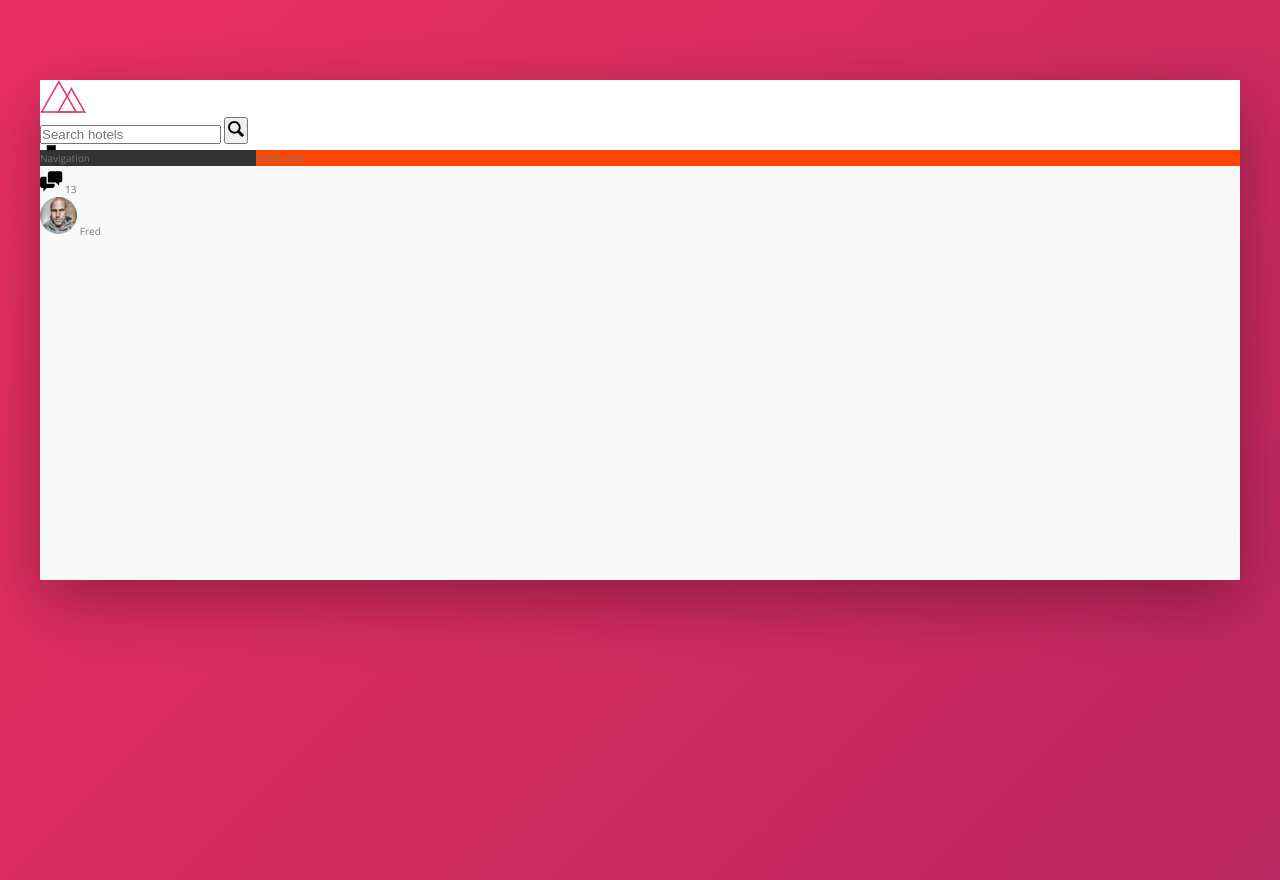
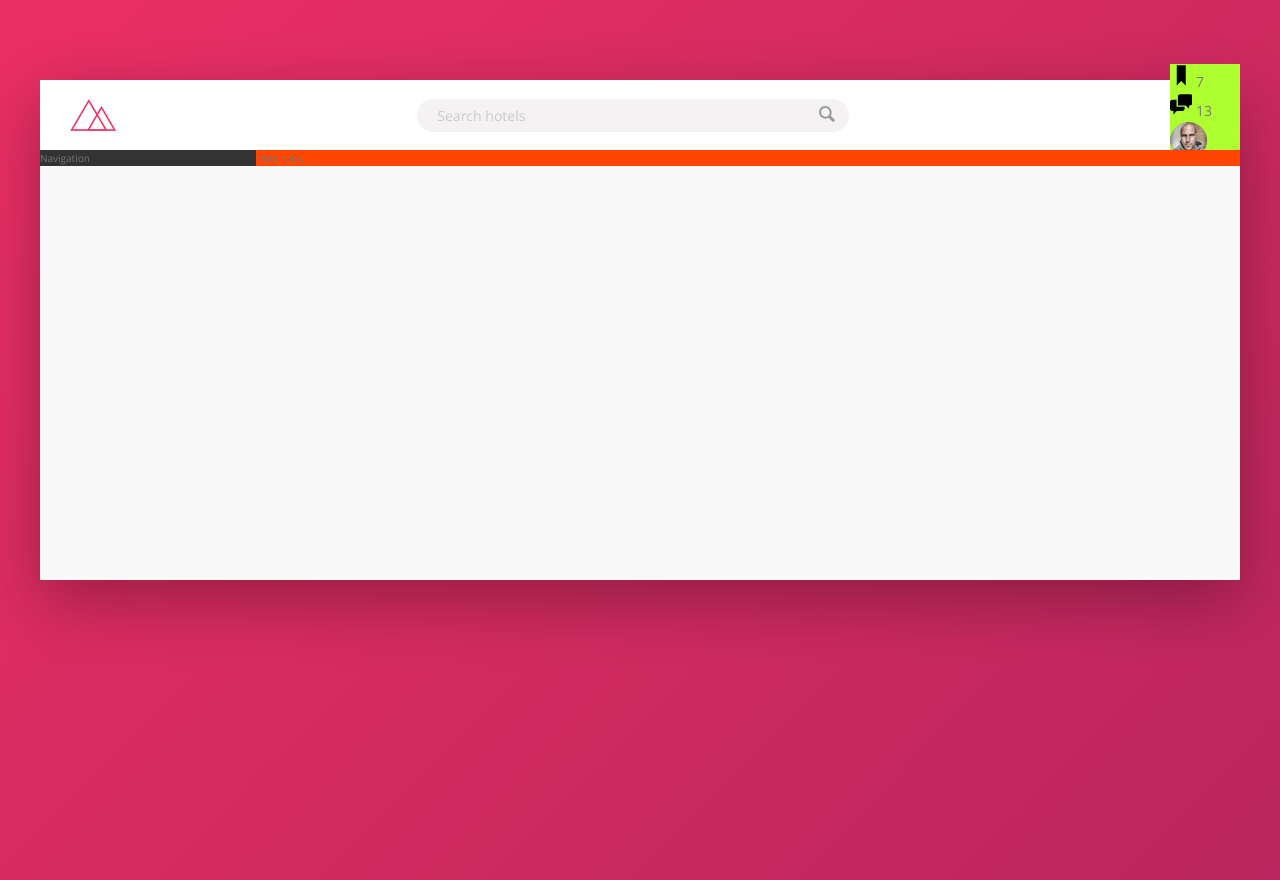
Before and after one commit to oFrederic/Trillo, a website: page index.html in a window 1280 px wide. Drawn offline with nearby package versions, Linux system fonts and the light colour scheme.

Commit message:
building the header part_2

```diff
--- a/sass/_components.scss
+++ b/sass/_components.scss
@@ -1,24 +1,69 @@
 //////////////// LOGO ////////////////
 .logo {
   height: 3.25rem;
+  margin-left: 3rem;
 }
 
 /////////////// SEARCH ///////////////
 .search {
+  flex: 0 0 40%;
+  display: flex;
+  align-items: center;
+  justify-content: center;
+
+  margin-left: -3.25rem; // to counter the margin-right: -3.25rem; of &__input
+
   &__input {
+    font-size: inherit;
+    font-family: inherit;
+    color: inherit;
+    background-color: var(--color-grey-light-2);
+    border: none;
+    padding: 0.7rem 2rem;
+    border-radius: 20px;
+    width: 90%;
+    transition: all 0.2s;
+    margin-right: -3.25rem;
+
+    &:focus {
+      outline: none;
+      width: 100%;
+      background-color: var(--color-grey-light-3);
+    }
+
+    &::placeholder {
+      font-weight: 100;
+      color: var(--color-grey-light-4);
+    }
+  }
+
+  &__input:focus + &__button {
+    background-color: var(--color-grey-light-3);
   }
 
   &__button {
+    border: none;
+    background-color: var(--color-grey-light-2);
+
+    &:focus {
+      outline: none;
+    }
+
+    &:active {
+      transform: translateY(2px);
+    }
   }
 
   &__icon {
     height: 2rem;
     width: 2rem;
+    fill: var(--color-grey-dark-3);
   }
 }
 
 /////////// USER NAVIGATION ///////////
 .user-nav {
+  background-color: greenyellow;
   &__icon-box {
   }
 
--- a/sass/_layout.scss
+++ b/sass/_layout.scss
@@ -8,9 +8,13 @@
 }
 
 .header {
+  font-size: 1.4rem;
   height: 7rem;
   background-color: #fff;
   border-bottom: var(--color-grey-light-2);
+  display: flex;
+  justify-content: space-between;
+  align-items: center;
 }
 
 .content {
```
Also changed, not shown: css/style.css.
